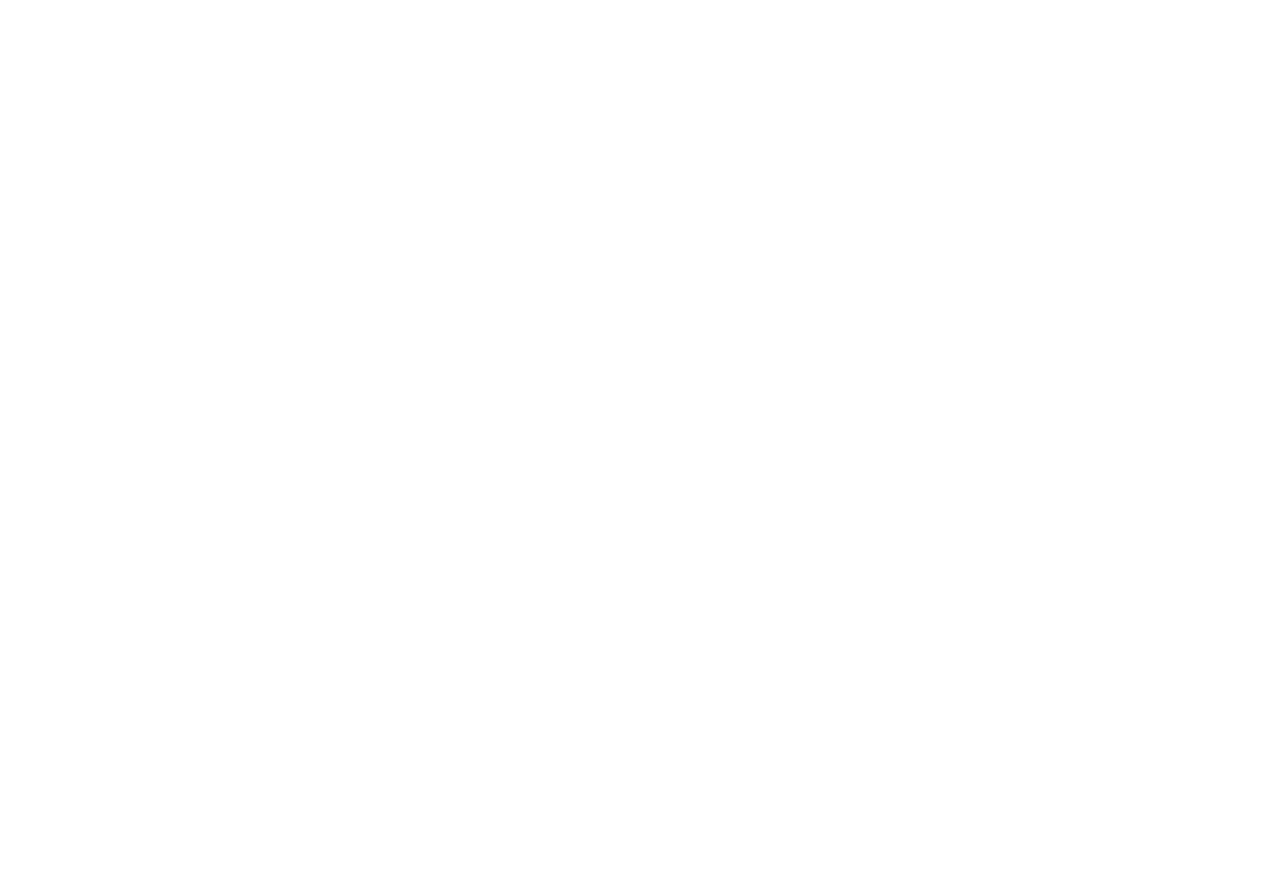
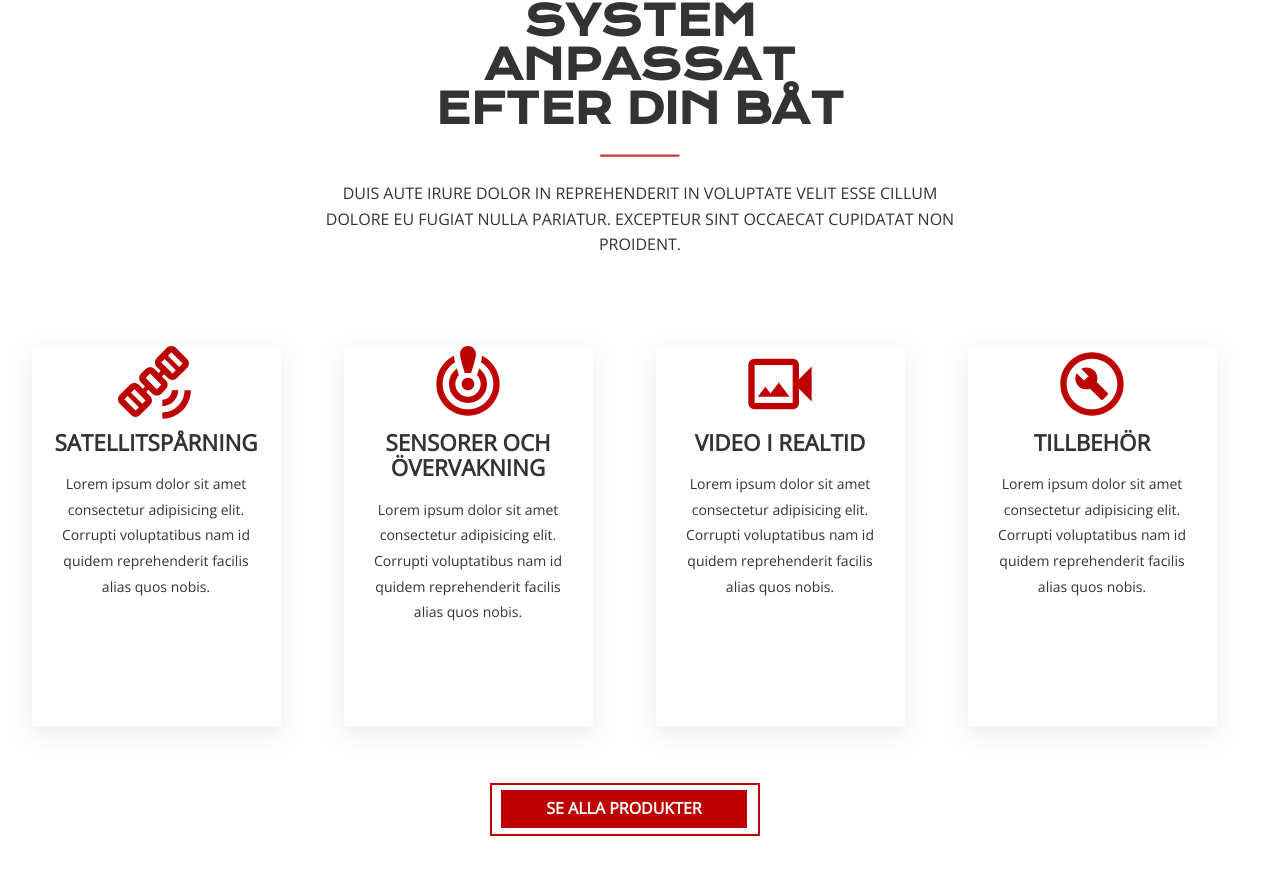
Before and after one commit to christerresin/nordicboatsecurity, a Next.js app: page / in a window 1280 px wide. Shown: the part 802-1676 px from the top of the page. Before the commit the page ends 800 px from the top, so only its background shows below. Built offline with nearby package versions, Linux system fonts and the light colour scheme.

Commit message:
add scroll effect and logic on nav

```diff
--- a/components/Header.jsx
+++ b/components/Header.jsx
@@ -1,4 +1,4 @@
-import { useState } from 'react';
+import { useEffect, useState } from 'react';
 import styles from '../styles/Header.module.scss';
 
 function Header() {
@@ -6,10 +6,24 @@
   const burgerStyles = isChanged ? `${styles.change}` : '';
   const linksStyle = isChanged ? `${styles.change}` : '';
   const bgStyles = isChanged ? `${styles.change_bg}` : '';
+  const [top, setTop] = useState(true);
+  const isSticky = top ? '' : `${styles.sticky}`;
+
+  useEffect(() => {
+    const scrollHandler = () => {
+      window.pageYOffset > 0 ? setTop(false) : setTop(true);
+    };
+    window.addEventListener('scroll', scrollHandler);
+    scrollHandler(); // Explicit call so that the navbar gets blurred if current page offset is `window.pageYOffset > 20`
+
+    return () => {
+      window.removeEventListener('scroll', scrollHandler);
+    };
+  }, []);
 
   return (
     <header id={styles.header}>
-      <nav className={styles.nav} id={styles.nav}>
+      <nav className={`${styles.nav} ${isSticky}`} id={styles.nav}>
         <a href=''>
           <img
             className={styles.logo}
--- /dev/null
+++ b/components/Products.jsx
@@ -0,0 +1,65 @@
+import styles from '../styles/Products.module.scss';
+import VideoCameraBack from '@mui/icons-material/VideoCameraBackOutlined';
+import CrisisAlert from '@mui/icons-material/CrisisAlertOutlined';
+import SatelliteAlt from '@mui/icons-material/SatelliteAltOutlined';
+import BuildCircle from '@mui/icons-material/BuildCircleOutlined';
+
+function Products() {
+  return (
+    <section className={`${styles.products_container} ${styles.reveal}`}>
+      <div className={styles.products_box_container}>
+        <a href='' className={styles.product_box}>
+          <span
+            className={`${styles.material_symbols_outlined} ${styles.md_48}`}
+          >
+            <SatelliteAlt sx={{ fontSize: '76px' }} />
+          </span>
+          <h3>Satellitspårning</h3>
+          <p className={styles.product_box_text}>
+            Lorem ipsum dolor sit amet consectetur adipisicing elit. Corrupti
+            voluptatibus nam id quidem reprehenderit facilis alias quos nobis.
+          </p>
+        </a>
+        <a href='' className={styles.product_box}>
+          <span
+            className={`${styles.material_symbols_outlined} ${styles.md_48}`}
+          >
+            <CrisisAlert sx={{ fontSize: '76px' }} />
+          </span>
+          <h3>Sensorer och övervakning</h3>
+          <p className={styles.product_box_text}>
+            Lorem ipsum dolor sit amet consectetur adipisicing elit. Corrupti
+            voluptatibus nam id quidem reprehenderit facilis alias quos nobis.
+          </p>
+        </a>
+        <a href='' className={styles.product_box}>
+          <span
+            className={`${styles.material_symbols_outlined} ${styles.md_48}`}
+          >
+            <VideoCameraBack sx={{ fontSize: '76px' }} />
+          </span>
+          <h3>Video i realtid</h3>
+          <p className={styles.product_box_text}>
+            Lorem ipsum dolor sit amet consectetur adipisicing elit. Corrupti
+            voluptatibus nam id quidem reprehenderit facilis alias quos nobis.
+          </p>
+        </a>
+        <a href='' className={styles.product_box}>
+          <span
+            className={`${styles.material_symbols_outlined} ${styles.md_48}`}
+          >
+            <BuildCircle sx={{ fontSize: '76px' }} />
+          </span>
+          <h3>Tillbehör</h3>
+          <p className={styles.product_box_text}>
+            Lorem ipsum dolor sit amet consectetur adipisicing elit. Corrupti
+            voluptatibus nam id quidem reprehenderit facilis alias quos nobis.
+          </p>
+        </a>
+      </div>
+      <a className={styles.cta_btn_products}>Se alla produkter</a>
+    </section>
+  );
+}
+
+export default Products;
--- /dev/null
+++ b/components/Top.jsx
@@ -0,0 +1,19 @@
+import styles from '../styles/Top.module.scss';
+
+function Top() {
+  return (
+    <section className={styles.container}>
+      <div className={styles.usp}>
+        <h2>ETT KOMPLETT SYSTEM ANPASSAT EFTER DIN BÅT</h2>
+        <div className={`${styles.divider} ${styles.red}`}></div>
+        <p>
+          Duis aute irure dolor in reprehenderit in voluptate velit esse cillum
+          dolore eu fugiat nulla pariatur. Excepteur sint occaecat cupidatat non
+          proident.
+        </p>
+      </div>
+    </section>
+  );
+}
+
+export default Top;
--- a/package.json
+++ b/package.json
@@ -9,6 +9,10 @@
     "lint": "next lint"
   },
   "dependencies": {
+    "@emotion/react": "^11.9.3",
+    "@emotion/styled": "^11.9.3",
+    "@mui/icons-material": "^5.8.4",
+    "@mui/material": "^5.8.7",
     "next": "12.2.0",
     "react": "18.2.0",
     "react-dom": "18.2.0",
--- /dev/null
+++ b/pages/_document.js
@@ -0,0 +1,13 @@
+import { Html, Head, Main, NextScript } from 'next/document';
+
+export default function Document() {
+  return (
+    <Html lang='sv'>
+      <Head></Head>
+      <body>
+        <Main />
+        <NextScript />
+      </body>
+    </Html>
+  );
+}
--- a/pages/index.js
+++ b/pages/index.js
@@ -2,6 +2,8 @@
 import Image from 'next/image';
 import Header from '../components/Header';
 import Hero from '../components/Hero';
+import Products from '../components/Products';
+import Top from '../components/Top';
 import styles from '../styles/Home.module.scss';
 
 export default function Home() {
@@ -13,6 +15,8 @@
       </Head>
       <Header />
       <Hero />
+      <Top />
+      <Products />
       <main className={styles.main}></main>
 
       <footer className={styles.footer}></footer>
--- a/styles/Header.module.scss
+++ b/styles/Header.module.scss
@@ -191,6 +191,10 @@
   color: #bd0000;
 }
 
+.space {
+  display: none;
+}
+
 /* Breakpoint to remove contact btn and shrink menu */
 @media screen and (max-width: 1170px) {
   #nav {
--- a/styles/Home.module.scss
+++ b/styles/Home.module.scss
@@ -8,8 +8,8 @@
     grid-auto-rows: minmax(100px, auto);
   }
 
-  @media screen and (max-width: 1170px) {
-    grid-template-columns: 32px repeat(6, 1fr) 32px;
+  @media screen and (max-width: 833px) {
+    grid-template-columns: 32px repeat(4, 1fr) 32px;
     grid-auto-rows: minmax(100px, auto);
   }
 }
--- /dev/null
+++ b/styles/Products.module.scss
@@ -0,0 +1,117 @@
+.md_48 {
+  font-size: 76px !important;
+}
+
+.products_container {
+  position: relative;
+  grid-row: 9;
+  grid-column: 1/14;
+  margin-top: 3rem;
+  margin-bottom: 8rem;
+  text-align: center;
+}
+
+.products_box_container {
+  display: flex;
+  flex-direction: row;
+  justify-content: space-around;
+  margin-bottom: 4rem;
+}
+
+.product_box {
+  text-align: center;
+  max-width: 249px;
+  height: 380px;
+  box-shadow: rgba(149, 157, 165, 0.2) 0px 8px 24px;
+  padding: 0 1rem;
+  text-decoration: none;
+
+  -webkit-transition: 0.2s;
+  -moz-transition: 0.2s;
+  -ms-transition: 0.2s;
+  -o-transition: 0.2s;
+  transition: 0.2s;
+}
+
+.product_box:visited {
+  color: #333333;
+}
+
+.product_box:hover .material_symbols_outlined {
+  color: rgba(255, 255, 255, 1);
+}
+
+.product_box:hover {
+  background-color: #bd0000;
+  color: rgba(255, 255, 255, 1);
+  transform: scale(1.03);
+  cursor: pointer;
+}
+
+.material_symbols_outlined {
+  color: rgba(189, 0, 0, 1);
+  font-size: 48px;
+  padding: 1.5rem 0;
+}
+
+.product_box_text {
+  font-size: 14px;
+  font-weight: 400;
+  margin: 1rem 0;
+}
+
+.cta_btn_products {
+  background: #bd0000;
+  color: #fff;
+  display: inline-block;
+  padding: 6px 45px;
+  position: relative;
+  text-decoration: none;
+  text-transform: uppercase;
+  font-weight: 600;
+  font-size: 16px;
+  cursor: pointer;
+  transition: 0.3s;
+}
+
+.cta_btn_products,
+.cta_btn_products:before {
+  box-sizing: border-box;
+}
+
+.cta_btn_products::before {
+  border: 2px solid #bd0000;
+  content: '';
+  display: block;
+  height: 140%;
+  position: absolute;
+  width: 110%;
+  top: -7px;
+  left: -11px;
+  z-index: -1;
+}
+
+.cta_btn_products:hover {
+  background: #fff;
+  color: #bd0000;
+}
+
+@media screen and (max-width: 1170px) {
+  .products_box_container {
+    flex-wrap: wrap;
+    width: 73%;
+    margin: 3rem auto 0 auto;
+  }
+
+  .product_box {
+    margin: 1rem 1.5rem 3.5rem 1.5rem;
+  }
+}
+
+@media screen and (max-width: 833px) {
+  .products_box_container {
+    flex-wrap: wrap;
+    width: 73%;
+    margin: 0 auto 0 auto;
+  }
+}
--- /dev/null
+++ b/styles/Top.module.scss
@@ -0,0 +1,62 @@
+.container {
+  position: relative;
+  grid-row: 8;
+  grid-column: 4/12;
+  height: 20rem;
+  margin-bottom: 2rem;
+  margin-top: 3rem;
+}
+
+.usp {
+  display: flex;
+  flex-direction: column;
+  align-items: center;
+  text-align: center;
+  text-transform: uppercase;
+  position: absolute;
+  top: 50%;
+  left: 50%;
+  transform: translate(-50%, -50%);
+  width: 80%;
+
+  h2 {
+    width: 70%;
+  }
+}
+
+.red {
+  color: #bd0000;
+}
+
+.divider {
+  width: 80px;
+  border: 1px solid;
+  border-radius: 1px;
+  margin: 1.5rem 0 1.5rem 0;
+}
+
+@media screen and (max-width: 1170px) {
+  .container {
+    grid-column: 1/8;
+  }
+
+  .usp h2 {
+    margin-top: 3rem;
+    width: 80%;
+  }
+}
+
+@media screen and (max-width: 833px) {
+  .container {
+    grid-column: 2/6;
+    height: 500px;
+    margin-top: 0;
+  }
+
+  .usp h2 {
+    width: 100%;
+    margin: 0;
+    font-size: 2.5rem;
+    line-height: 3rem;
+  }
+}
```
Also changed, not shown: public/icons/video_camera_back.svg (added), 1 other file (tests, documents, lock files or other folders).
